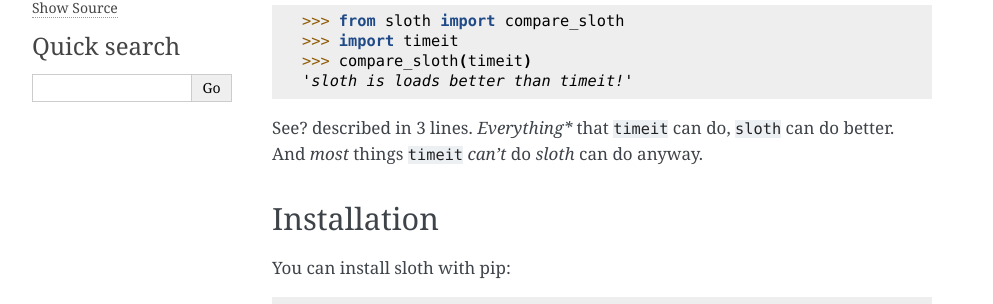
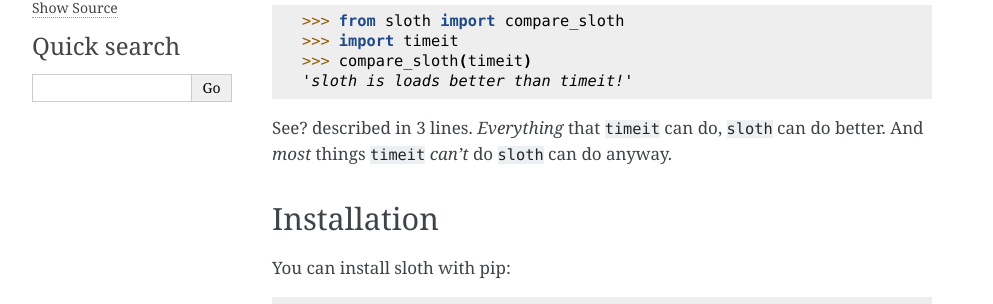
Before and after one commit to Legorooj/sloth, a Sphinx documentation site: the page built from docs/source/index.rst, in a window 1280 px wide. Shown: the part 301-605 px from the top of the page, without its empty margins (148-1141 px from the left). Built offline with Sphinx 7.4.7, drawn with Linux system fonts in a browser that asks for light colours.

Commit message:
Removed unneeded asterisk

```diff
--- a/docs/source/index.rst
+++ b/docs/source/index.rst
@@ -16,8 +16,8 @@ The idea behind this API is:
     >>> compare_sloth(timeit)
     'sloth is loads better than timeit!'
 
-See? described in 3 lines. *Everything** that ``timeit`` can do, ``sloth`` can do better. And *most* things ``timeit``
-*can't* do `sloth` can do anyway.
+See? described in 3 lines. *Everything* that ``timeit`` can do, ``sloth`` can do better. And *most* things ``timeit``
+*can't* do ``sloth`` can do anyway.
 
 
 Installation
```
